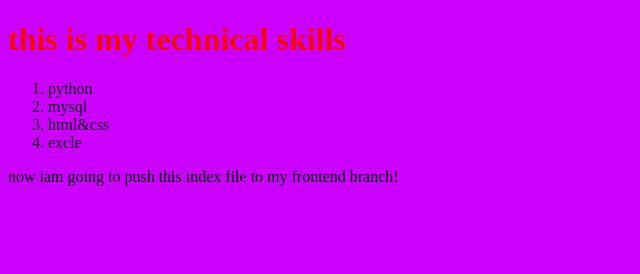
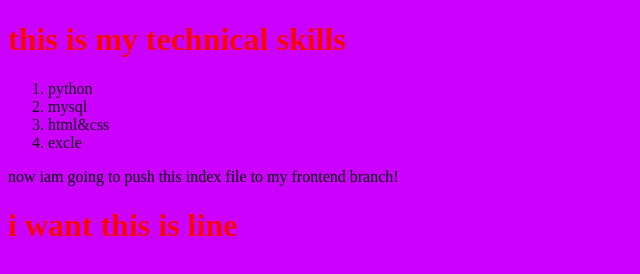
Before and after one commit to HariPrasath501/samplerepo2, a plain HTML site: page index.html in a window 1280 px wide. Shown: the whole page, without its empty margins (0-640 px from the left). Drawn offline with Linux system fonts and the light colour scheme.

Commit message:
fix::added one line

```diff
--- a/index.html
+++ b/index.html
@@ -16,5 +16,7 @@
     </ol>
 
     <p>now iam going to push this index file to my frontend branch! </p>
+
+    <h1>i want this is line</h1>
 </body>
 </html>
```
